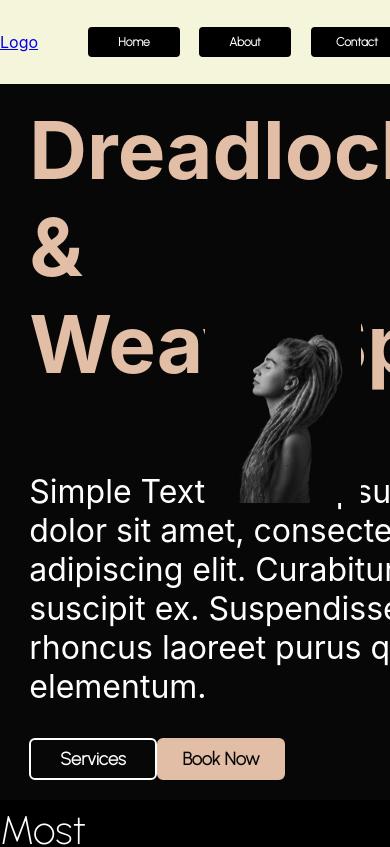
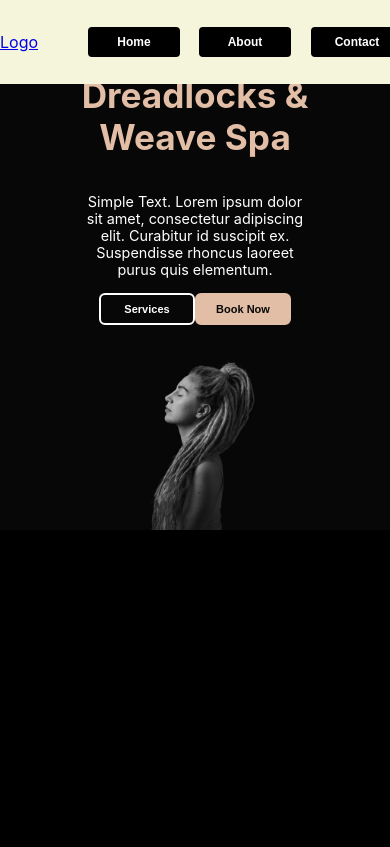
Before and after one commit to MajidHosseinzadeh/corals, a Next.js app: page / in a window 390 px wide. Shown: the top 847 px of the page. Built offline with nearby package versions, Linux system fonts and the light colour scheme.

Commit message:
dreadlock media queries completed

```diff
--- a/components/common/Button.js
+++ b/components/common/Button.js
@@ -1,4 +1,5 @@
 import styled from 'styled-components'
+import { devices } from '../constants/devices'
 
 
 export const Button = (props) => {
@@ -28,6 +29,22 @@ export const Button = (props) => {
         touch-action: manipulation;
         will-change: transform;
     }
+    @media ${devices.lg} {
+        width: ${props.lgsize};
+        font-size: ${props.lgfont};
+    }
+    @media ${devices.md} {
+        width: ${props.mdsize};
+        font-size: ${props.mdfont};
+    }
+    @media ${devices.sm} {
+        width: ${props.smsize};
+        font-size: ${props.smfont};
+    }
+    @media ${devices.xs} {
+        width: ${props.xssize};
+        font-size: ${props.xsfont};
+    }
 
     &:hover {
         color: ${props.hoverc};
--- /dev/null
+++ b/components/constants/devices.js
@@ -0,0 +1,17 @@
+const breakpoints = {
+    xs: "320px",
+    sm: "640px",
+    md: "768px",
+    lg: "1024px",
+    xl: "1280px",
+    "2xl": "1536px",
+  }
+
+  export const devices = {
+    xs: `(max-width: ${breakpoints.xs})`,
+    sm: `(max-width: ${breakpoints.sm})`,
+    md: `(max-width: ${breakpoints.md})`,
+    lg: `(max-width: ${breakpoints.lg})`,
+    xl: `(max-width: ${breakpoints.xl})`,
+    "2xl": `(max-width: ${breakpoints["2xl"]})`,
+  }
--- a/components/rare/Dreadlocks.js
+++ b/components/rare/Dreadlocks.js
@@ -2,6 +2,7 @@ import { Button } from '@/components/common/Button'
 import Image from 'next/image'
 import React from 'react'
 import styled from 'styled-components'
+import { devices } from '../constants/devices'
 
 const Sec = styled.section`
   display: flex;
@@ -10,10 +11,15 @@ const Sec = styled.section`
   flex-direction: row;
   background-color: #070707;
   width: 100%;
-  height: 50rem;
+  height: auto;
+  margin-top: 10%;
   & .img{
     width: 40%;
     height: auto;
+  }
+  @media ${devices.sm} {
+    flex-direction: column;
+    heigth: 150vh
   }
 `
 const Right = styled.div`
@@ -22,17 +28,42 @@ const Right = styled.div`
     justify-content: flex-start;
     align-items: flex-start;
     width: 45%;
+    @media ${devices.sm} {
+        width: 60%;
+        justify-content: center;
+        align-items: center;
+      }
+
 `
 
 const Head = styled.h1`
     color: #E1BEA5;
-    font-size: 5rem;
+    font-size: 4rem;
+    @media ${devices.lg} {
+        font-size: 3.5rem;
+    }
+    @media ${devices.md} {
+        font-size: 3rem;
+    }
+    @media ${devices.sm} {
+        font-size: 2.2rem;
+        text-align: center;
+
+    }
 `
 
 const Paragraph = styled.p`
     color: white;
-    font-size: 2rem;
-
+    font-size: 1.4rem;
+    @media ${devices.lg} {
+        font-size: 1.1rem;
+    }
+    @media ${devices.md} {
+        font-size: 0.9rem;
+    }
+    @media ${devices.sm} {
+        text-align: center;
+    }
 `
 const Article = styled.article`
 
@@ -62,8 +93,8 @@ const Dreadlocks = () => {
                     </Paragraph>
                 </Article>
                 <ButtonContainer>
-                    <Button className='butt' name='Services' font="18px" size="8rem" background='#070707' color="white" border="white" hoverb="white" hoverc="#070707" hoverborder="#070707" />
-                    <Button className='butt' name='Book Now' font="18px" size="8rem" background="#E1BEA5" color="#070707" border="#E1BEA5" hoverb="white" hoverc="#070707" hoverborder="#070707" />
+                    <Button className='butt' name='Services' font="18px" lgfont="15px" mdfont="12px" smfont="11px" size="8rem" lgsize="7rem" mdsize="6rem"  background='#070707' color="white" border="white" hoverb="white" hoverc="#070707" hoverborder="#070707" />
+                    <Button className='butt' name='Book Now' font="18px" lgfont="15px" mdfont="12px" smfont="11px" size="8rem" lgsize="7rem" mdsize="6rem"  background="#E1BEA5" color="#070707" border="#E1BEA5" hoverb="white" hoverc="#070707" hoverborder="#070707" />
                 </ButtonContainer>
             </Right>
             <Image alt='s' className='img' src='/cosmetic.jpg' width={820} height={1080} />
--- a/pages/index.js
+++ b/pages/index.js
@@ -9,7 +9,6 @@ const Home = () => {
     <div>
       <Navbar />
       <Dreadlocks />
-      <Cart />
     </div>
   )
 }
```
